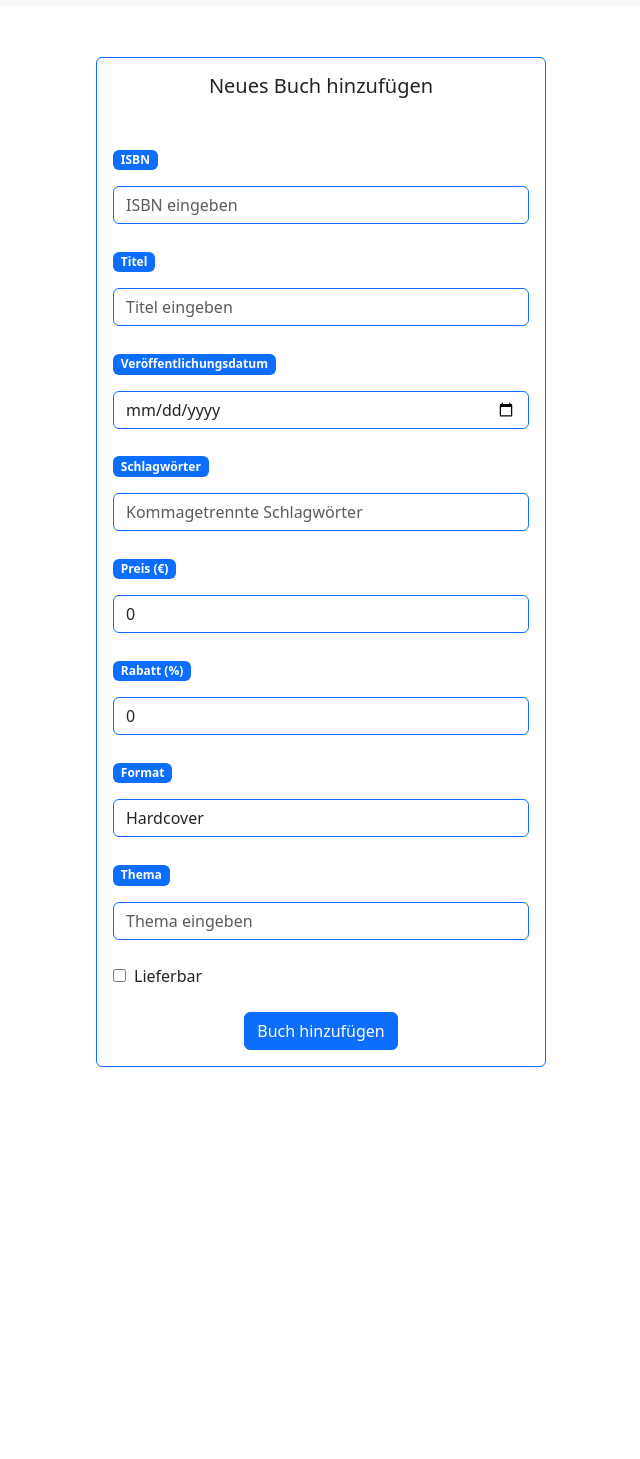
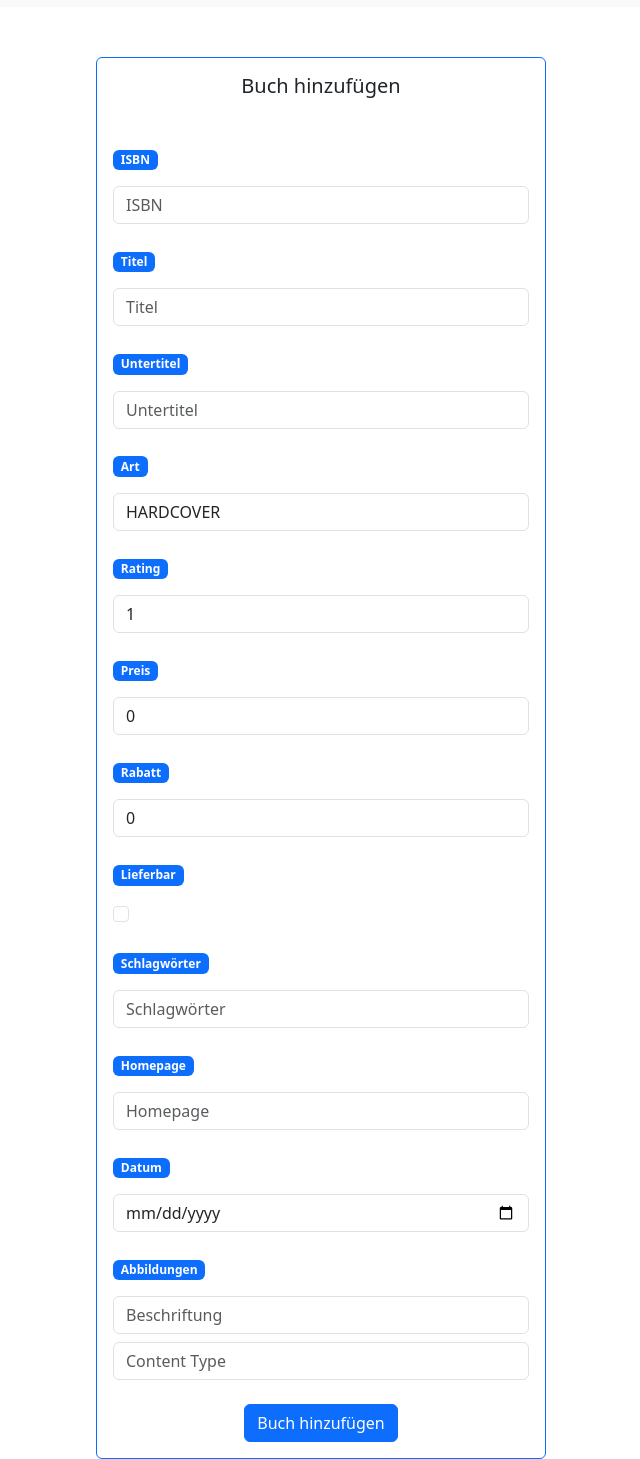
Before and after one commit to MarcoC567/buch_frontend, a Next.js app: page /add in a window 1280 px wide. Shown: the part 50-1509 px from the top of the page, without its empty margins (319-959 px from the left). Before the commit the page ends 1117 px from the top, so only its background shows below. Built offline with nearby package versions, Linux system fonts and the light colour scheme.

Commit message:
Update für addBook

```diff
--- a/src/app/add/page.tsx
+++ b/src/app/add/page.tsx
@@ -1,81 +1,99 @@
-'use client';
+'use client'
 
-import React, { useState } from 'react';
+import { useState } from 'react';
+import { useRouter } from 'next/navigation';
+import { Alert, Badge, Button } from 'react-bootstrap';
 import axios from 'axios';
-import { Alert, Badge, Button, Spinner } from 'react-bootstrap';
-import { useRouter } from 'next/navigation';
 
 const ADD_BOOK_MUTATION = `
-  mutation CreateBook($input: BuchDTO!) {
+  mutation createBook($input: BuchInput!) {
   create(input: $input) {
     id
   }
 }
+
 `;
 
-const AddPage = () => {
+const BookForm = () => {
+  const router = useRouter();
   const [formData, setFormData] = useState({
     isbn: '',
     titel: '',
-    datum: '',
-    schlagwoerter: '',
+    untertitel: '',
     preis: 0,
     rabatt: 0,
-    art: 'Hardcover',
-    thema: '',
     lieferbar: false,
+    schlagwoerter: '',
+    homepage: '',
+    datum: '',
+    art: 'HARDCOVER', // Standardwert
+    rating: 1, // Standardwert
+    abbildungen: [{ beschriftung: '', contentType: '' }], // Standardwert
   });
-
   const [loading, setLoading] = useState(false);
   const [errorMessage, setErrorMessage] = useState('');
-  const router = useRouter();
-
-  const handleChange = (e: React.ChangeEvent<HTMLInputElement | HTMLTextAreaElement | HTMLSelectElement>) => {
-    const { name, value, type } = e.target;
-
-    if (type === 'checkbox') {
-      setFormData((prev) => ({
-        ...prev,
-        [name]: e.target.checked,
-      }));
-    } else {
-      setFormData((prev) => ({
-        ...prev,
-        [name]: name === 'preis' || name === 'rabatt' ? parseFloat(value) : value,
-      }));
-    }
-  };
 
   const handleSubmit = async (e: React.FormEvent) => {
     e.preventDefault();
     setLoading(true);
     setErrorMessage('');
 
-    const { schlagwoerter, ...rest } = formData;
+    const { schlagwoerter, titel, untertitel, ...rest } = formData;
+
     const input = {
       ...rest,
-      schlagwoerter: schlagwoerter.split(',').map((tag) => tag.trim()).filter((tag) => tag !== ''),
+      titel: {
+        titel: titel,
+        untertitel: untertitel || '',
+      },
+      schlagwoerter: schlagwoerter
+        .split(',')
+        .map((tag) => tag.trim())
+        .filter((tag) => tag !== ''),
+      abbildungen: [
+        {
+          beschriftung: 'Abb. 1',
+          contentType: 'img/png',
+        },
+      ],
+      art: 'HARDCOVER', // Beispielwert
+      rating: 5, // Beispielwert
     };
 
+    console.log('Input-Daten:', JSON.stringify(input, null, 2)); // Debugging
+
     try {
-      const response = await axios.post('https://localhost:3001/graphql', {
+      const response = await axios.post('https://localhost:3000/graphql', {
         query: ADD_BOOK_MUTATION,
         variables: { input },
       });
+
       const { data, errors } = response.data;
 
-      if (errors) {
+      if (errors && errors.length > 0) {
+        console.error('Server-Fehler:', errors);
         throw new Error(errors[0].message);
       }
 
       alert(`Buch erfolgreich hinzugefügt! ID: ${data.create.id}`);
-      router.push('/'); // Redirect to homepage or book list
+      router.push('/');
     } catch (err: any) {
-      console.error('Fehler beim Hinzufügen des Buches:', err);
+      console.error('Fehler beim Hinzufügen des Buches:', err.response?.data || err.message);
       setErrorMessage(err.message || 'Unbekannter Fehler');
     } finally {
       setLoading(false);
     }
+  };
+
+
+
+
+  const handleChange = (e: React.ChangeEvent<HTMLInputElement | HTMLSelectElement>) => {
+    const { name, value, type, checked } = e.target;
+    setFormData({
+      ...formData,
+      [name]: type === 'checkbox' ? checked : value,
+    });
   };
 
   return (
@@ -89,148 +107,218 @@ const AddPage = () => {
     >
       <div className="card border-primary" style={{ width: '450px', height: 'auto' }}>
         <div className="card-body">
-          <h5 className="card-title text-center mb-5">Neues Buch hinzufügen</h5>
-          {/* ISBN Field */}
-          <div className="mb-4" style={{ maxWidth: '500px', margin: '0 auto' }}>
-            <Badge className="mb-3" style={{ display: 'inline-block', width: 'auto' }}>
-              ISBN
-            </Badge>
+          <h5 className="card-title text-center mb-5">Buch hinzufügen</h5>
+          <form onSubmit={handleSubmit}>
+            {/* ISBN */}
+            <div className="mb-4">
+              <Badge className="mb-3">ISBN</Badge>
               <input
                 type="text"
-              className="form-control border-primary"
-              placeholder="ISBN eingeben"
                 name="isbn"
+                className="form-control"
+                placeholder="ISBN"
                 value={formData.isbn}
+                onChange={handleChange}
+                required
+              />
+            </div>
+
+            {/* Titel */}
+            <div className="mb-4">
+              <Badge className="mb-3">Titel</Badge>
+              <input
+                type="text"
+                name="titel"
+                className="form-control"
+                placeholder="Titel"
+                value={formData.titel}
+                onChange={handleChange}
+                required
+              />
+            </div>
+
+            {/* Untertitel */}
+            <div className="mb-4">
+              <Badge className="mb-3">Untertitel</Badge>
+              <input
+                type="text"
+                name="untertitel"
+                className="form-control"
+                placeholder="Untertitel"
+                value={formData.untertitel}
                 onChange={handleChange}
               />
             </div>
-          {/* Title Field */}
-          <div className="mb-4" style={{ maxWidth: '500px', margin: '0 auto' }}>
-            <Badge className="mb-3" style={{ display: 'inline-block', width: 'auto' }}>
-              Titel
-            </Badge>
+
+            {/* Art */}
+            <div className="mb-4">
+              <Badge className="mb-3">Art</Badge>
+              <select
+                name="art"
+                className="form-control"
+                value={formData.art}
+                onChange={handleChange}
+              >
+                <option value="HARDCOVER">HARDCOVER</option>
+                <option value="PAPERBACK">PAPERBACK</option>
+                <option value="EBOOK">EBOOK</option>
+              </select>
+            </div>
+
+            {/* Rating */}
+            <div className="mb-4">
+              <Badge className="mb-3">Rating</Badge>
               <input
-              type="text"
-              className="form-control border-primary"
-              placeholder="Titel eingeben"
-              name="titel"
-              value={formData.titel}
+                type="number"
+                name="rating"
+                className="form-control"
+                placeholder="Rating"
+                value={formData.rating}
+                onChange={handleChange}
+                min="1"
+                max="5"
+                required
+              />
+            </div>
+
+            {/* Preis */}
+            <div className="mb-4">
+              <Badge className="mb-3">Preis</Badge>
+              <input
+                type="number"
+                name="preis"
+                className="form-control"
+                placeholder="Preis"
+                value={formData.preis}
+                onChange={handleChange}
+                required
+              />
+            </div>
+
+            {/* Rabatt */}
+            <div className="mb-4">
+              <Badge className="mb-3">Rabatt</Badge>
+              <input
+                type="number"
+                name="rabatt"
+                className="form-control"
+                placeholder="Rabatt"
+                value={formData.rabatt}
                 onChange={handleChange}
               />
             </div>
-          {/* Date Field */}
-          <div className="mb-4" style={{ maxWidth: '500px', margin: '0 auto' }}>
-            <Badge className="mb-3" style={{ display: 'inline-block', width: 'auto' }}>
-              Veröffentlichungsdatum
-            </Badge>
+
+            {/* Lieferbar */}
+            <div className="mb-4">
+              <Badge className="mb-3">Lieferbar</Badge>
+              <div className="form-check">
+                <input
+                  type="checkbox"
+                  name="lieferbar"
+                  className="form-check-input"
+                  checked={formData.lieferbar}
+                  onChange={handleChange}
+                />
+              </div>
+            </div>
+
+            {/* Schlagwörter */}
+            <div className="mb-4">
+              <Badge className="mb-3">Schlagwörter</Badge>
+              <input
+                type="text"
+                name="schlagwoerter"
+                className="form-control"
+                placeholder="Schlagwörter"
+                value={formData.schlagwoerter}
+                onChange={handleChange}
+              />
+            </div>
+
+            {/* Homepage */}
+            <div className="mb-4">
+              <Badge className="mb-3">Homepage</Badge>
+              <input
+                type="text"
+                name="homepage"
+                className="form-control"
+                placeholder="Homepage"
+                value={formData.homepage}
+                onChange={handleChange}
+              />
+            </div>
+
+            {/* Datum */}
+            <div className="mb-4">
+              <Badge className="mb-3">Datum</Badge>
               <input
                 type="date"
-              className="form-control border-primary"
                 name="datum"
+                className="form-control"
                 value={formData.datum}
                 onChange={handleChange}
               />
             </div>
-          {/* Schlagwörter Field */}
-          <div className="mb-4" style={{ maxWidth: '500px', margin: '0 auto' }}>
-            <Badge className="mb-3" style={{ display: 'inline-block', width: 'auto' }}>
-              Schlagwörter
-            </Badge>
+
+            {/* Abbildungen */}
+            <div className="mb-4">
+              <Badge className="mb-3">Abbildungen</Badge>
               <input
                 type="text"
-              className="form-control border-primary"
-              placeholder="Kommagetrennte Schlagwörter"
-              name="schlagwoerter"
-              value={formData.schlagwoerter}
-              onChange={handleChange}
+                name="abbildungenBeschriftung"
+                className="form-control"
+                placeholder="Beschriftung"
+                value={formData.abbildungen[0].beschriftung}
+                onChange={(e) =>
+                  setFormData({
+                    ...formData,
+                    abbildungen: [
+                      {
+                        ...formData.abbildungen[0],
+                        beschriftung: e.target.value,
+                      },
+                    ],
+                  })
+                }
+              />
+              <input
+                type="text"
+                name="abbildungenContentType"
+                className="form-control mt-2"
+                placeholder="Content Type"
+                value={formData.abbildungen[0].contentType}
+                onChange={(e) =>
+                  setFormData({
+                    ...formData,
+                    abbildungen: [
+                      {
+                        ...formData.abbildungen[0],
+                        contentType: e.target.value,
+                      },
+                    ],
+                  })
+                }
               />
             </div>
-          {/* Price Field */}
-          <div className="mb-4" style={{ maxWidth: '500px', margin: '0 auto' }}>
-            <Badge className="mb-3" style={{ display: 'inline-block', width: 'auto' }}>
-              Preis (€)
-            </Badge>
-            <input
-              type="number"
-              className="form-control border-primary"
-              placeholder="Preis eingeben"
-              name="preis"
-              value={formData.preis}
-              onChange={handleChange}
-            />
+
+            {/* Fehleranzeige */}
+            {errorMessage && (
+              <Alert variant="danger" className="mt-3">
+                {errorMessage}
+              </Alert>
+            )}
+
+            {/* Button */}
+            <div className="text-center mt-4">
+              <Button variant="primary" style={{ minWidth: '120px' }} type="submit" disabled={loading}>
+                {loading ? 'Lade...' : 'Buch hinzufügen'}
+              </Button>
             </div>
-          {/* Rabatt Field */}
-          <div className="mb-4" style={{ maxWidth: '500px', margin: '0 auto' }}>
-            <Badge className="mb-3" style={{ display: 'inline-block', width: 'auto' }}>
-              Rabatt (%)
-            </Badge>
-            <input
-              type="number"
-              className="form-control border-primary"
-              placeholder="Rabatt in %"
-              name="rabatt"
-              value={formData.rabatt}
-              onChange={handleChange}
-            />
-          </div>
-          {/* Format Dropdown */}
-          <div className="mb-4" style={{ maxWidth: '500px', margin: '0 auto' }}>
-            <Badge className="mb-3" style={{ display: 'inline-block', width: 'auto' }}>
-              Format
-            </Badge>
-            <select
-              className="form-control border-primary"
-              name="art"
-              value={formData.art}
-              onChange={handleChange}
-            >
-              <option value="Hardcover">Hardcover</option>
-              <option value="Kindle">Kindle</option>
-              <option value="Softcover">Softcover</option>
-            </select>
-          </div>
-          {/* Thema Field */}
-          <div className="mb-4" style={{ maxWidth: '500px', margin: '0 auto' }}>
-            <Badge className="mb-3" style={{ display: 'inline-block', width: 'auto' }}>
-              Thema
-            </Badge>
-            <input
-              type="text"
-              className="form-control border-primary"
-              placeholder="Thema eingeben"
-              name="thema"
-              value={formData.thema}
-              onChange={handleChange}
-            />
-          </div>
-          {/* Lieferbar Checkbox */}
-          <div className="mb-4" style={{ maxWidth: '500px', margin: '0 auto' }}>
-            <input
-              type="checkbox"
-              name="lieferbar"
-              checked={formData.lieferbar}
-              onChange={handleChange}
-            />
-            <span style={{ marginLeft: '8px' }}>Lieferbar</span>
-          </div>
-          {/* Submit Button */}
-          <div className="text-center mt-4">
-            <Button variant="primary" style={{ minWidth: '120px' }} onClick={handleSubmit} disabled={loading}>
-              {loading ? (
-                <>
-                  <Spinner animation="border" size="sm" className="me-2" />
-                  Hinzufügen...
-                </>
-              ) : (
-                'Buch hinzufügen'
-              )}
-            </Button>
-            {errorMessage && <Alert variant="danger" className="mt-3">{errorMessage}</Alert>}
-          </div>
+          </form>
         </div>
       </div>
     </div>
   );
 };
 
-export default AddPage;
+export default BookForm;
```
Lines whose indentation alone changed are shown as unchanged.
